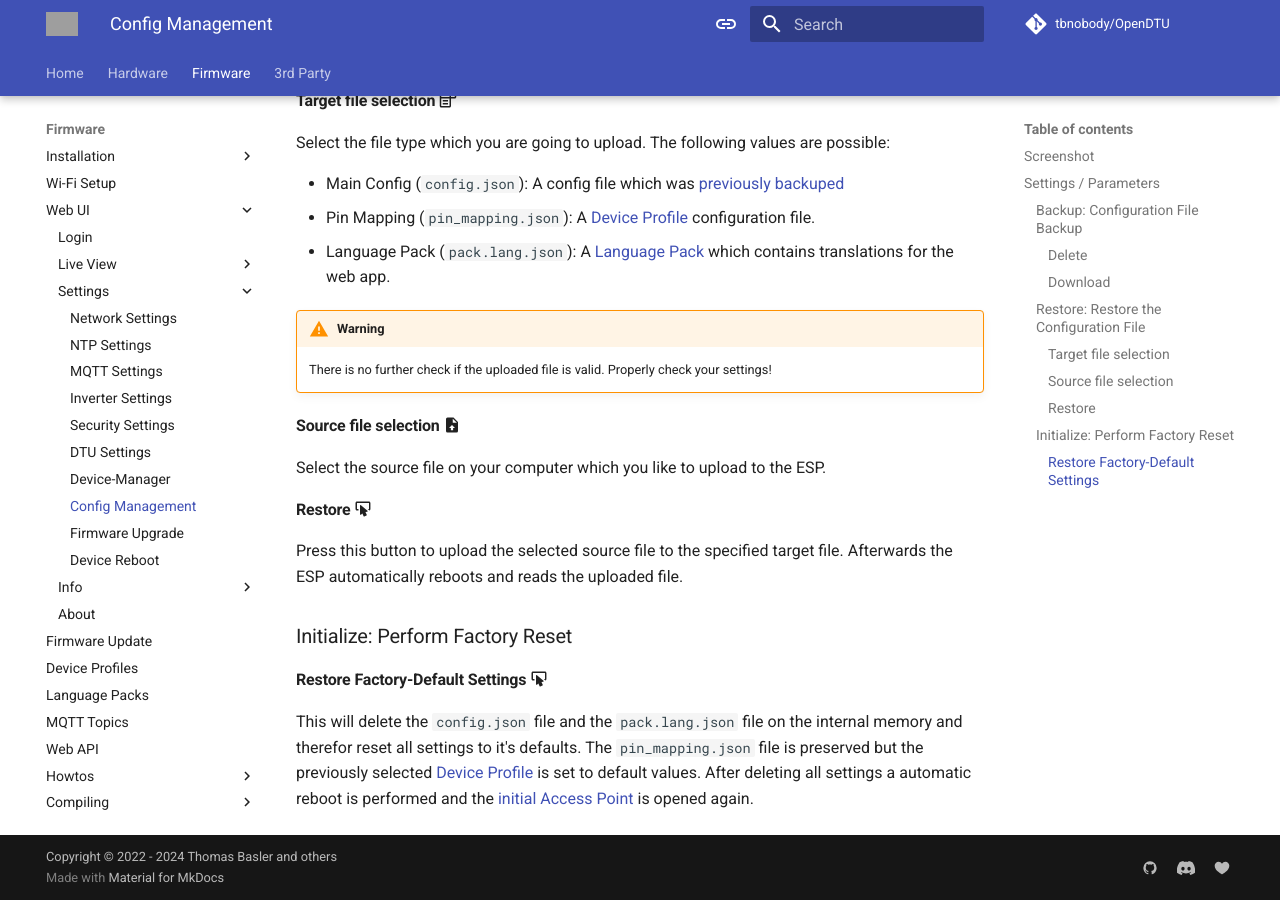
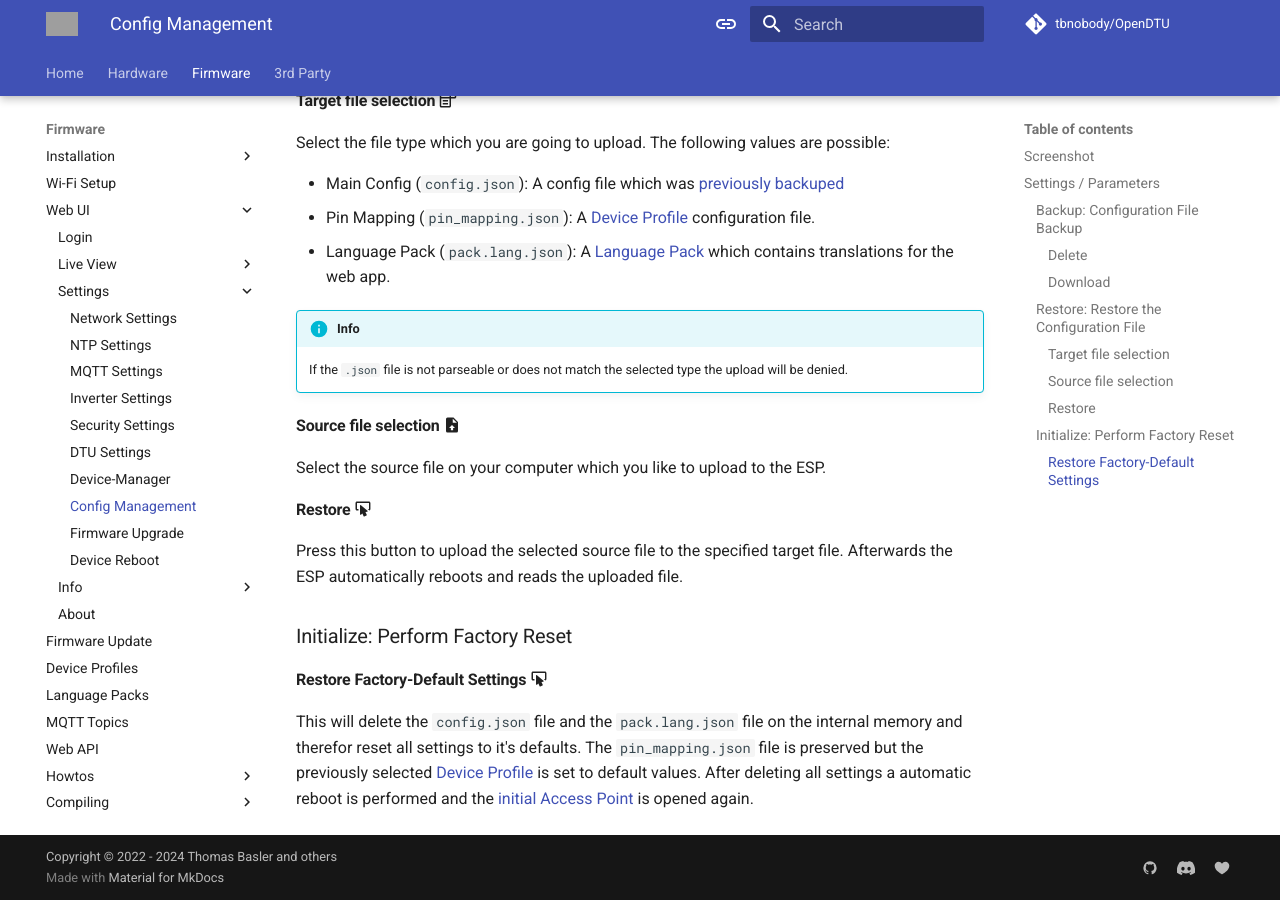
Before and after one commit to tbnobody/OpenDTU-docs, an MkDocs documentation site: the page built from docs/firmware/configuration/config_settings.md, in a window 1280 px wide and 900 px high, scrolled down 1145 px. Built offline with MkDocs 1.6.1 and Material for MkDocs 9.7.7, drawn with Linux system fonts in a browser that asks for light colours; comment, search, counter and statistics services are not loaded; grey boxes are pictures that could not be loaded.

Commit message:
Change hint regarding json file type

```diff
--- a/docs/firmware/configuration/config_settings.md
+++ b/docs/firmware/configuration/config_settings.md
@@ -26,9 +26,9 @@ Select the file type which you are going to upload. The following values are pos
 * Pin Mapping (`pin_mapping.json`): A [Device Profile](../device_profiles.md) configuration file.
 * Language Pack (`pack.lang.json`): A [Language Pack](../language_pack.md) which contains translations for the web app.
 
-!!! warning "Warning"
+!!! info "Info"
 
-    There is no further check if the uploaded file is valid. Properly check your settings!
+    If the `.json` file is not parseable or does not match the selected type the upload will be denied.
 
 #### Source file selection :material-file-upload:{title="File"}
 
```
